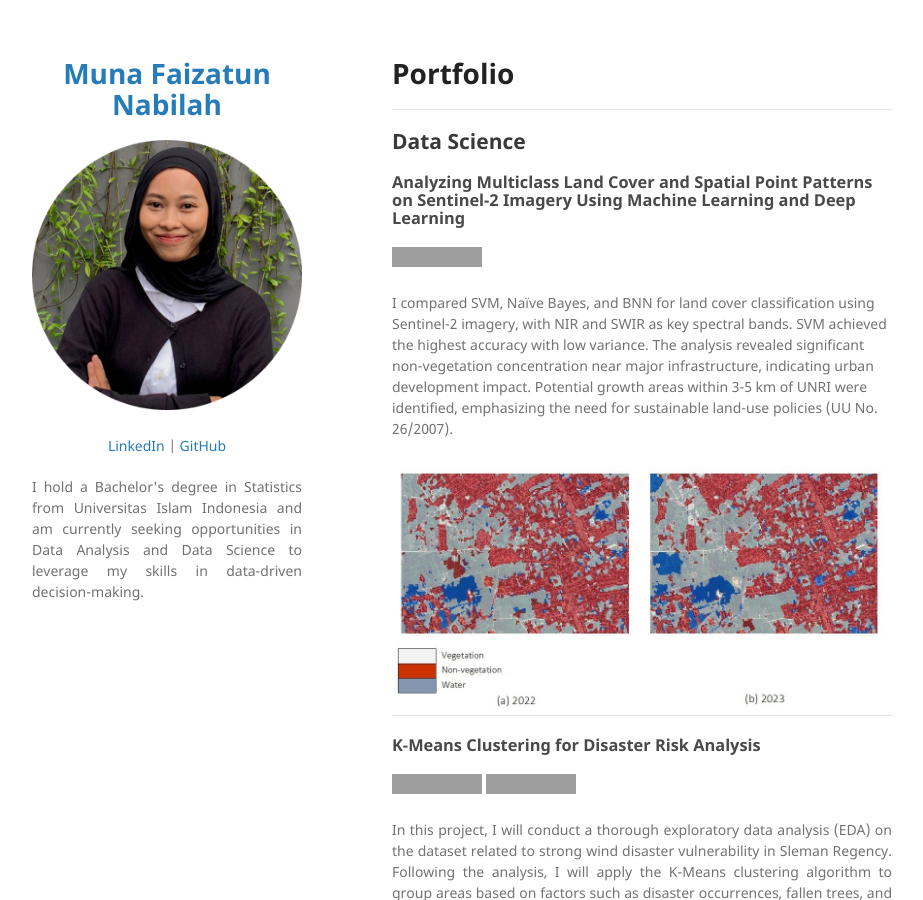
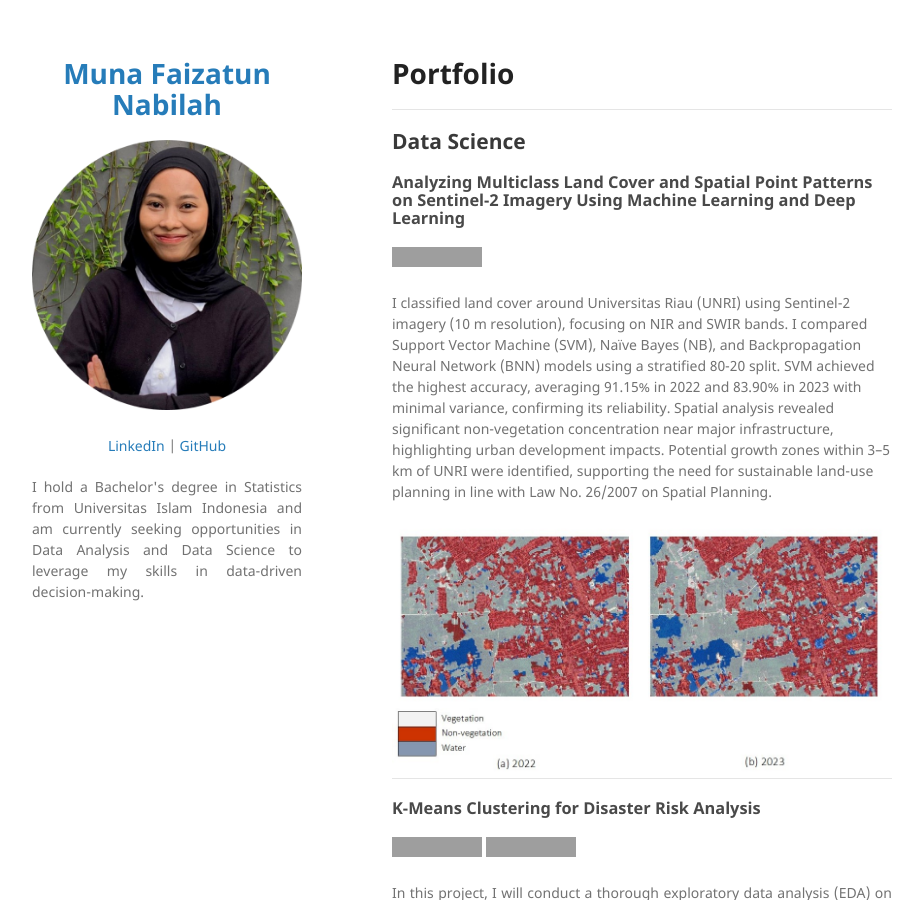
Before and after one commit to munafaizatun/munafaizatun.github.io, a Jekyll site: the page built from index.md, in a window 1280 px wide and 900 px high, cut to the strip 0-900 px from the top of the window. Shown: the whole strip, without its empty margins (178-1101 px from the left). Built offline with Jekyll 4.4.1, drawn with Linux system fonts in a browser that asks for light colours; our own code applies the rules of GitHub Pages for plain Markdown files; grey boxes are pictures that could not be loaded.

Commit message:
Update index.md

```diff
--- a/index.md
+++ b/index.md
@@ -6,7 +6,7 @@
 
 [![View on GitHub](https://img.shields.io/badge/GitHub-View_on_GitHub-blue?logo=GitHub)](https://github.com/nblhmf/Land-Use-Classification)
 
-I compared SVM, Naïve Bayes, and BNN for land cover classification using Sentinel-2 imagery, with NIR and SWIR as key spectral bands. SVM achieved the highest accuracy with low variance. The analysis revealed significant non-vegetation concentration near major infrastructure, indicating urban development impact. Potential growth areas within 3-5 km of UNRI were identified, emphasizing the need for sustainable land-use policies (UU No. 26/2007).
+I classified land cover around Universitas Riau (UNRI) using Sentinel-2 imagery (10 m resolution), focusing on NIR and SWIR bands. I compared Support Vector Machine (SVM), Naïve Bayes (NB), and Backpropagation Neural Network (BNN) models using a stratified 80-20 split. SVM achieved the highest accuracy, averaging 91.15% in 2022 and 83.90% in 2023 with minimal variance, confirming its reliability. Spatial analysis revealed significant non-vegetation concentration near major infrastructure, highlighting urban development impacts. Potential growth zones within 3–5 km of UNRI were identified, supporting the need for sustainable land-use planning in line with Law No. 26/2007 on Spatial Planning.
 
 <center><img src="images/classification.jpg"/></center>
 
```
